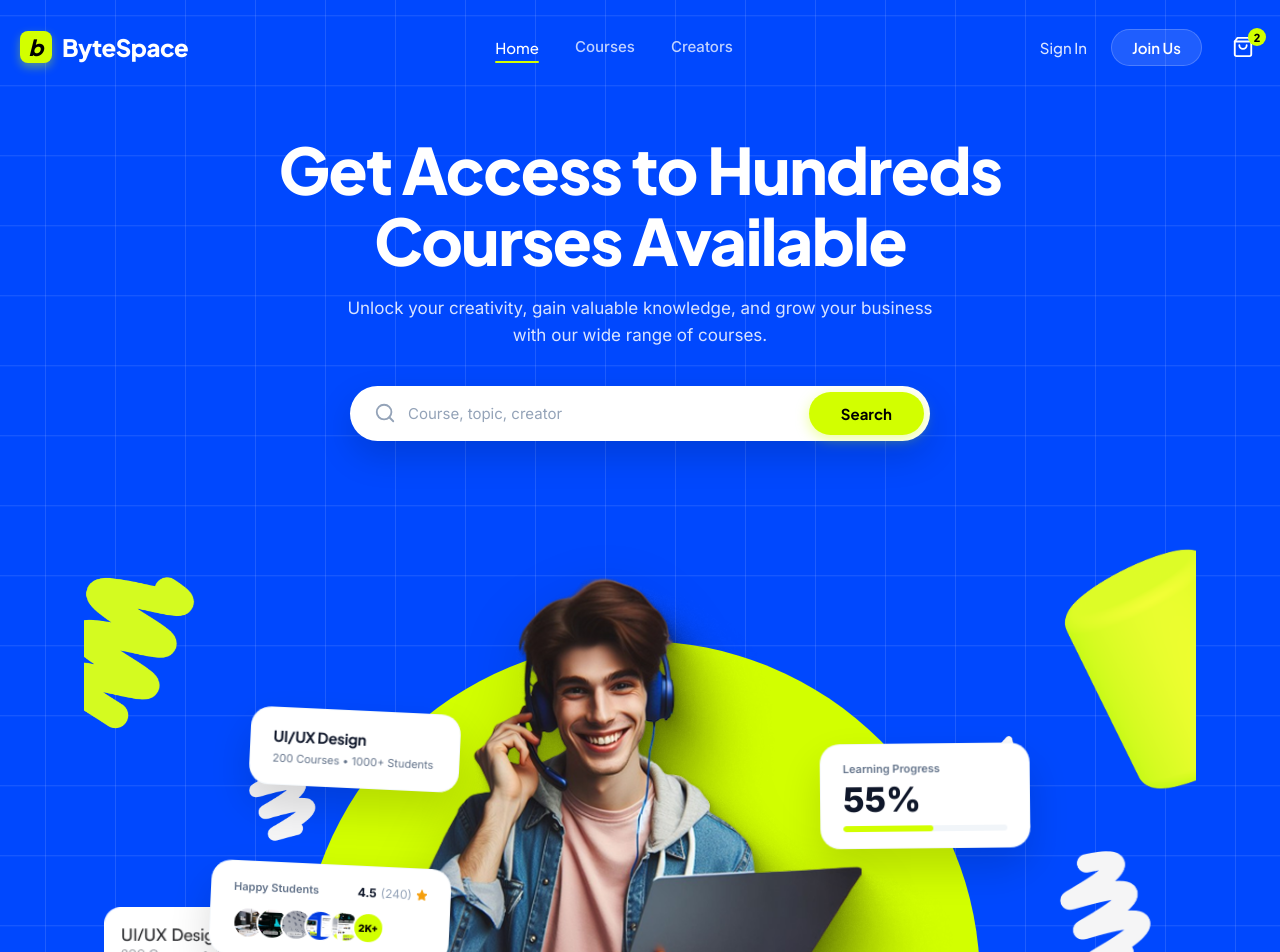
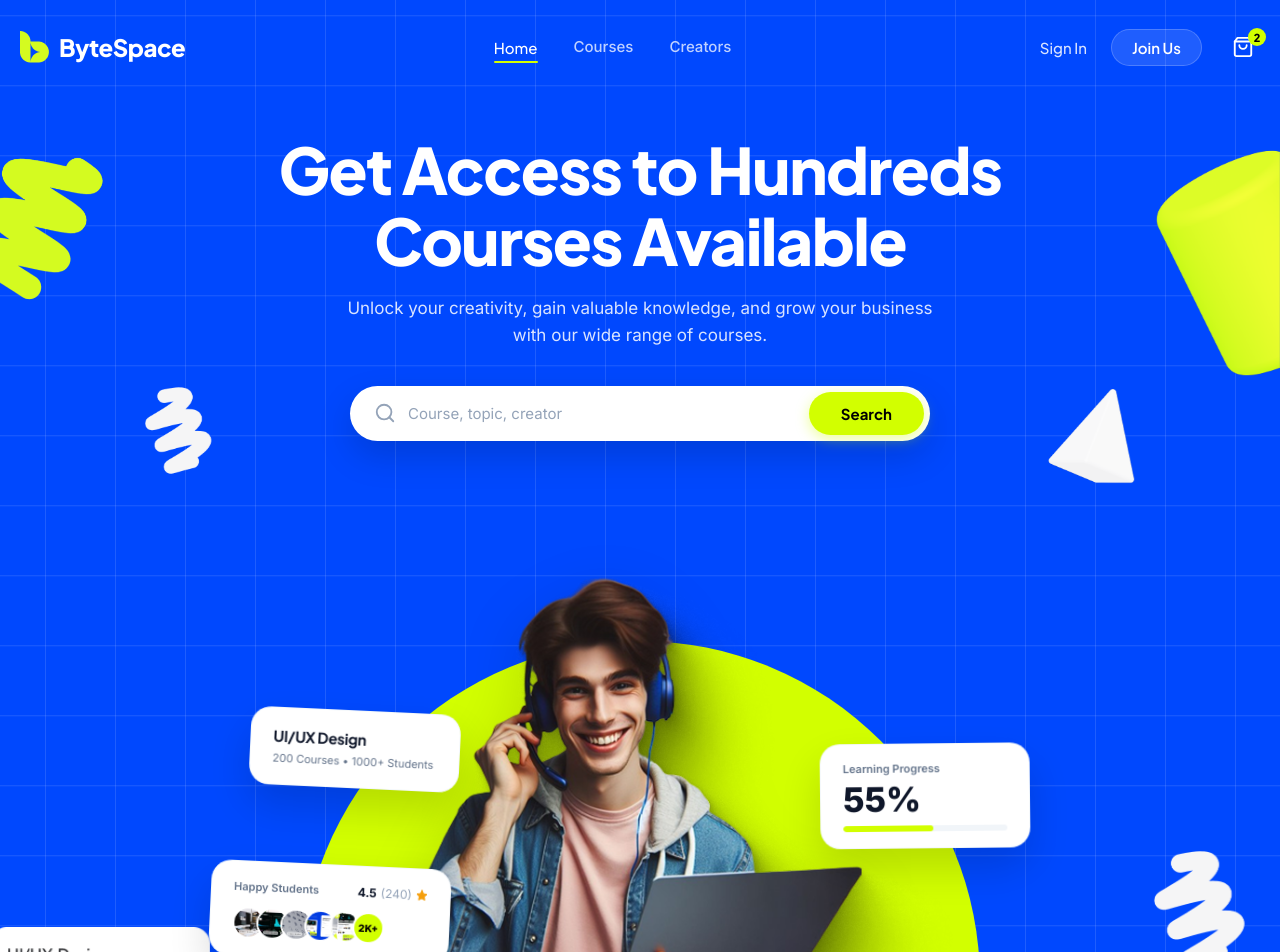
Before and after one commit to Nazrul-dev-91/Doin_tech_assessment-, a React (Vite) app: page / in a window 1280 px wide. Shown: the top 952 px of the page. Built offline with nearby package versions, Linux system fonts and the light colour scheme.

Commit message:
fix(hero-logo): update vector logo-b across components and refine 3D shapes layout on hero left side

```diff
--- a/src/components/Footer.jsx
+++ b/src/components/Footer.jsx
@@ -18,9 +18,7 @@ const Footer = ({ onNavigate }) => {
       <div className="footer-top">
         <div className="footer-brand">
           <div className="logo logo-dark" onClick={() => onNavigate && onNavigate('home')} style={{ cursor: 'pointer' }}>
-            <div className="logo-badge">
-              <span>b</span>
-            </div>
+            <img src="/assets/logo-b.png" alt="ByteSpace Logo" className="logo-b-img" />
             <span className="logo-text-dark">ByteSpace</span>
           </div>
           <p className="newsletter-desc">
--- a/src/components/Header.css
+++ b/src/components/Header.css
@@ -16,6 +16,13 @@
   font-weight: 800;
   font-size: 24px;
   user-select: none;
+}
+
+.logo-b-img {
+  height: 32px;
+  width: auto;
+  object-fit: contain;
+  display: block;
 }
 
 .logo-badge {
--- a/src/components/Header.jsx
+++ b/src/components/Header.jsx
@@ -6,9 +6,7 @@ const Header = ({ currentPage, onNavigate }) => {
   return (
     <header className="header container">
       <div className="logo" onClick={() => onNavigate && onNavigate('home')} style={{ cursor: 'pointer' }}>
-        <div className="logo-badge">
-          <span>b</span>
-        </div>
+        <img src="/assets/logo-b.png" alt="ByteSpace" className="logo-b-img" />
         <span className="logo-text">ByteSpace</span>
       </div>
 
--- a/src/components/Hero.css
+++ b/src/components/Hero.css
@@ -247,39 +247,39 @@
 }
 
 .shape-lime-helix {
-  width: 150px;
-  top: 40px;
-  left: 40px;
+  width: 140px;
+  top: 30px;
+  left: -20px;
 }
 
 .shape-white-helix-left {
   width: 110px;
-  top: 240px;
-  left: 180px;
+  top: 280px;
+  left: 100px;
 }
 
 .shape-white-torus {
   width: 220px;
-  bottom: 40px;
-  left: 60px;
+  bottom: 20px;
+  left: -30px;
 }
 
 .shape-lime-cylinder {
-  width: 170px;
-  top: 20px;
-  right: 40px;
+  width: 160px;
+  top: 30px;
+  right: -20px;
 }
 
 .shape-white-pyramid {
   width: 130px;
-  top: 220px;
-  right: 180px;
+  top: 280px;
+  right: 100px;
 }
 
 .shape-white-helix-right {
   width: 150px;
   bottom: 30px;
-  right: 60px;
+  right: -10px;
 }
 
 /* Responsive adjustments */
--- a/src/components/Hero.jsx
+++ b/src/components/Hero.jsx
@@ -12,6 +12,14 @@ const Hero = ({ onSearch }) => {
 
   return (
     <section className="hero container">
+      {/* Floating 3D Shapes positioned across the entire Hero section */}
+      <img src="/assets/shape-lime-helix-real.png" alt="Lime Helix" className="shape shape-lime-helix float-anim" />
+      <img src="/assets/shape-white-helix-real.png" alt="White Helix" className="shape shape-white-helix-left float-anim-reverse" />
+      <img src="/assets/shape-white-torus-real.png" alt="White Torus" className="shape shape-white-torus float-anim" />
+      <img src="/assets/shape-lime-cylinder-real.png" alt="Lime Cylinder" className="shape shape-lime-cylinder float-anim-reverse" />
+      <img src="/assets/shape-white-pyramid-real.png" alt="White Pyramid" className="shape shape-white-pyramid float-anim" />
+      <img src="/assets/shape-white-helix-real.png" alt="White Helix" className="shape shape-white-helix-right float-anim-reverse" />
+
       {/* Top Text Content */}
       <div className="hero-content">
         <h1 className="hero-title">
@@ -38,14 +46,6 @@ const Hero = ({ onSearch }) => {
 
       {/* Visual Centerpiece with Floating 3D Assets & Cards */}
       <div className="hero-visual-container">
-        {/* Floating 3D Shapes */}
-        <img src="/assets/shape-lime-helix-real.png" alt="Lime Helix" className="shape shape-lime-helix float-anim" />
-        <img src="/assets/shape-white-helix-real.png" alt="White Helix" className="shape shape-white-helix-left float-anim-reverse" />
-        <img src="/assets/shape-white-torus-real.png" alt="White Torus" className="shape shape-white-torus float-anim" />
-        <img src="/assets/shape-lime-cylinder-real.png" alt="Lime Cylinder" className="shape shape-lime-cylinder float-anim-reverse" />
-        <img src="/assets/shape-white-pyramid-real.png" alt="White Pyramid" className="shape shape-white-pyramid float-anim" />
-        <img src="/assets/shape-white-helix-real.png" alt="White Helix" className="shape shape-white-helix-right float-anim-reverse" />
-
         {/* Green Arch Backdrop & Boy Image */}
         <div className="arch-wrapper">
           <div className="arch-background"></div>
--- a/src/pages/SignIn.jsx
+++ b/src/pages/SignIn.jsx
@@ -26,9 +26,7 @@ const SignIn = ({ onNavigate }) => {
         {/* Left Side Content */}
         <div className="auth-left">
           <div className="auth-brand" onClick={() => onNavigate('home')}>
-            <div className="logo-badge">
-              <span>b</span>
-            </div>
+            <img src="/assets/logo-b.png" alt="ByteSpace Logo" className="logo-b-img" />
           </div>
 
           <h1 className="auth-left-title">Sign in with ease</h1>
--- a/src/pages/SignUp.jsx
+++ b/src/pages/SignUp.jsx
@@ -25,9 +25,7 @@ const SignUp = ({ onNavigate }) => {
         {/* Left Side Content */}
         <div className="auth-left">
           <div className="auth-brand" onClick={() => onNavigate('home')}>
-            <div className="logo-badge">
-              <span>b</span>
-            </div>
+            <img src="/assets/logo-b.png" alt="ByteSpace Logo" className="logo-b-img" />
           </div>
 
           <h1 className="auth-left-title">Sign up and come in</h1>
```
Also changed, not shown: public/assets/logo-b.png (added).
